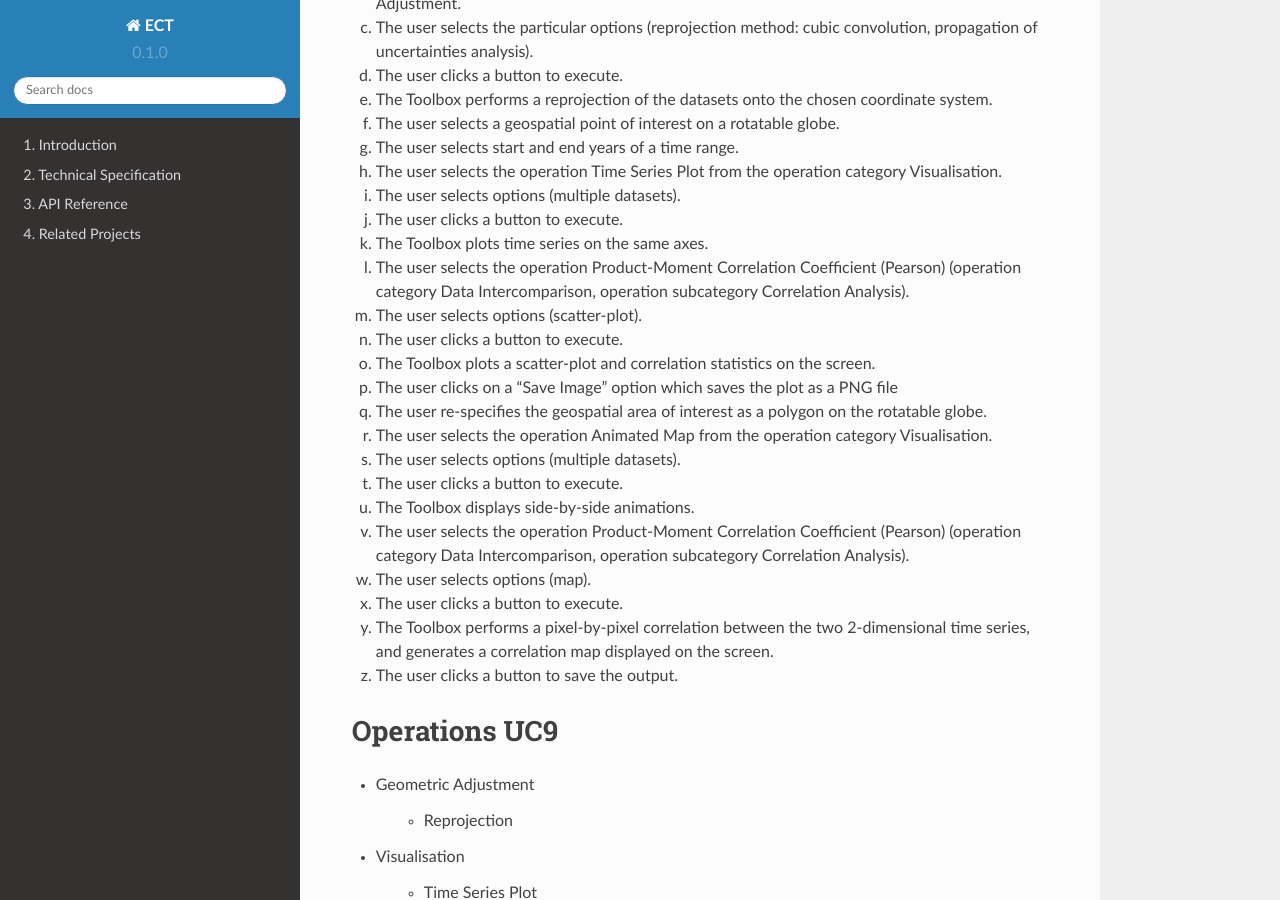
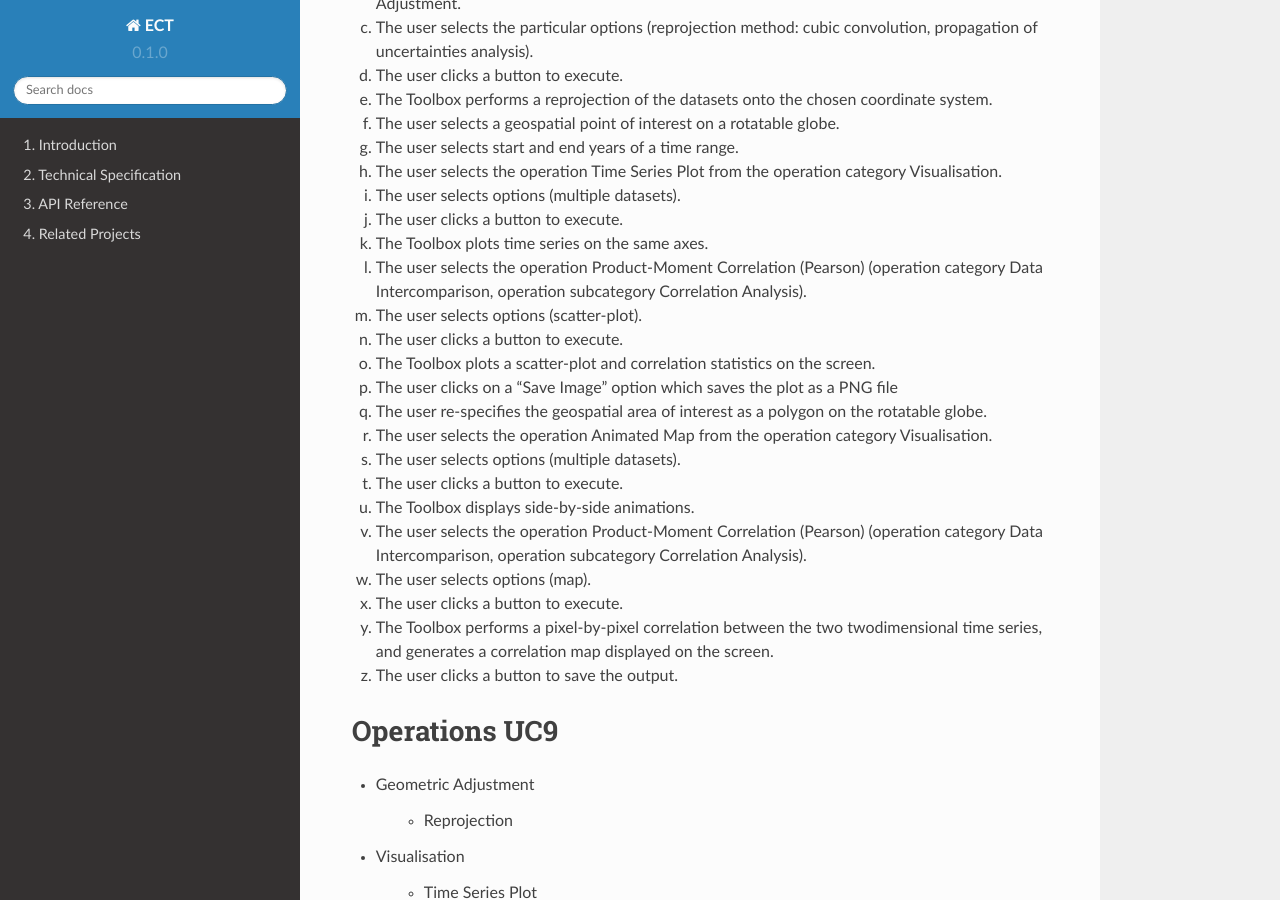
Before and after one commit to CCI-Tools/cate, a Sphinx documentation site: the page built from doc/source/op_specs/use_cases/UC09.rst, in a window 1280 px wide and 900 px high, scrolled down 392 px. Built offline with Sphinx 7.4.7 and the Read the Docs theme 2.0.0, drawn with Linux system fonts in a browser that asks for light colours; pages that are not in the unit, such as notebooks, are missing from menus.

Commit message:
Update UC09.rst

```diff
--- a/doc/source/op_specs/use_cases/UC09.rst
+++ b/doc/source/op_specs/use_cases/UC09.rst
@@ -18,7 +18,7 @@
 i)	The user selects options (multiple datasets).
 j)	The user clicks a button to execute.
 k)	The Toolbox plots time series on the same axes.
-l)	The user selects the operation :doc:`Product-Moment Correlation Coefficient (Pearson) <../data-intercomparison/correlation-analysis/ob_spec_product-moment-correlation>` (operation category :doc:`Data Intercomparison <../data-intercomparison/ob_spec_category_data-omtercomparison>`, operation subcategory :doc:`Correlation Analysis <../data-intercomparison/correlation-analysis/ob_spec_subcategory_correlation-analysis>`).
+l)	The user selects the operation :doc:`Product-Moment Correlation (Pearson) <../data-intercomparison/correlation-analysis/ob_spec_product-moment-correlation>` (operation category :doc:`Data Intercomparison <../data-intercomparison/ob_spec_category_data-omtercomparison>`, operation subcategory :doc:`Correlation Analysis <../data-intercomparison/correlation-analysis/ob_spec_subcategory_correlation-analysis>`).
 m)	The user selects options (scatter-plot).
 n)	The user clicks a button to execute.
 o)	The Toolbox plots a scatter-plot and correlation statistics on the screen.
@@ -28,10 +28,10 @@
 s)	The user selects options (multiple datasets).
 t)	The user clicks a button to execute.
 u)	The Toolbox displays side-by-side animations.
-v)	The user selects the operation :doc:`Product-Moment Correlation Coefficient (Pearson) <../data-intercomparison/correlation-analysis/ob_spec_product-moment-correlation>` (operation category :doc:`Data Intercomparison <../data-intercomparison/ob_spec_category_data-omtercomparison>`, operation subcategory :doc:`Correlation Analysis <../data-intercomparison/correlation-analysis/ob_spec_subcategory_correlation-analysis>`).
+v)	The user selects the operation :doc:`Product-Moment Correlation (Pearson) <../data-intercomparison/correlation-analysis/ob_spec_product-moment-correlation>` (operation category :doc:`Data Intercomparison <../data-intercomparison/ob_spec_category_data-omtercomparison>`, operation subcategory :doc:`Correlation Analysis <../data-intercomparison/correlation-analysis/ob_spec_subcategory_correlation-analysis>`).
 w)	The user selects options (map).
 x)	The user clicks a button to execute.
-y)	The Toolbox performs a pixel-by-pixel correlation between the two 2-dimensional time series, and generates a correlation map displayed on the screen.
+y)	The Toolbox performs a pixel-by-pixel correlation between the two twodimensional time series, and generates a correlation map displayed on the screen.
 z)	The user clicks a button to save the output.
 
 
```
